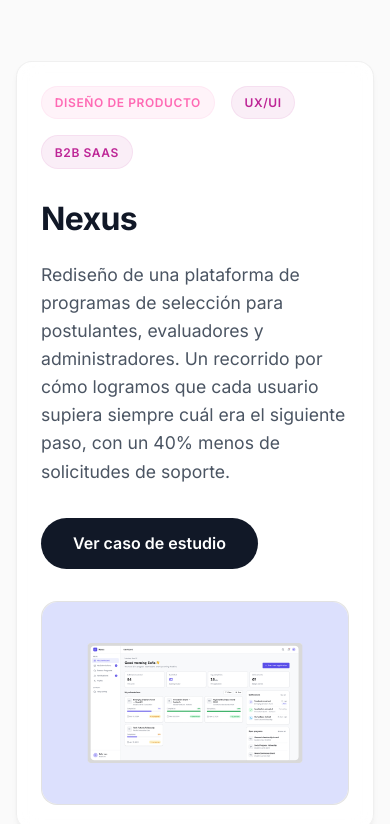
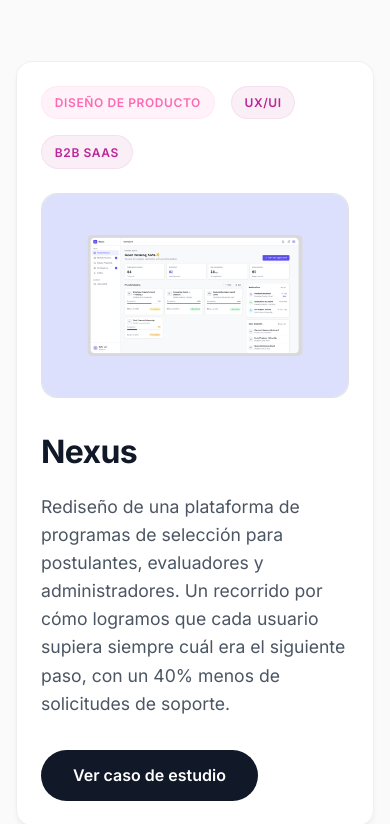
Before and after one commit to danizanella/portfolio, a plain HTML site: page index.html in a window 390 px wide. Shown: the part 941-1765 px from the top of the page. Drawn offline with nearby package versions, Linux system fonts and the light colour scheme; a web font is replaced by a local one.

Commit message:
Add files via upload

```diff
--- a/css/style.css
+++ b/css/style.css
@@ -263,9 +263,12 @@ body {
 }
 
 .case-card {
-    display: flex;
+    display: grid;
+    grid-template-columns: 1fr 1.2fr;
+    grid-template-rows: auto auto;
+    column-gap: 4rem;
+    row-gap: 0;
     align-items: center;
-    gap: 4rem;
     padding: 3rem;
     transition: all 0.5s cubic-bezier(0.165, 0.84, 0.44, 1);
 }
@@ -276,12 +279,16 @@ body {
     box-shadow: 0 20px 40px rgba(0,0,0,0.08);
 }
 
-.case-card.reverse {
-    flex-direction: row-reverse;
+.case-tags {
+    grid-column: 1;
+    grid-row: 1;
+    align-self: end;
 }
 
 .case-content {
-    flex: 1;
+    grid-column: 1;
+    grid-row: 2;
+    align-self: start;
 }
 
 .tags {
@@ -345,7 +352,9 @@ body {
 }
 
 .case-image {
-    flex: 1.2;
+    grid-column: 2;
+    grid-row: 1 / span 2;
+    align-self: center;
     border-radius: 16px;
     overflow: hidden;
     position: relative;
@@ -370,6 +379,11 @@ body {
 .project-hero {
     background: linear-gradient(105deg, #fcd5e6 0%, #fbe6ef 45%, var(--bg-color) 100%);
     padding: 9rem 2rem 4.5rem;
+}
+
+/* Misma separación entre el banner y la primera sección que entre secciones */
+.project-hero + .container {
+    padding-top: 6rem;
 }
 
 .project-header {
@@ -794,13 +808,31 @@ body {
         font-size: 2rem;
     }
 
-    .case-card, .case-card.reverse {
-        flex-direction: column;
-        gap: 2rem;
+    /* Card en móvil/tablet: una columna, en el orden del HTML (tags -> imagen -> texto) */
+    .case-card {
+        grid-template-columns: 1fr;
+        grid-template-rows: none;
+        align-items: stretch;
+    }
+
+    .case-tags,
+    .case-image,
+    .case-content {
+        grid-column: 1;
+        grid-row: auto;
+        align-self: stretch;
+    }
+
+    .case-tags {
+        margin-bottom: 1.5rem;
     }
 
     .case-image {
-        width: 100%;
+        margin-bottom: 1.75rem;
+    }
+
+    .case-content .btn-primary {
+        align-self: flex-start;
     }
 
     .project-meta {
--- a/index.html
+++ b/index.html
@@ -18,7 +18,7 @@
     <link rel="icon" type="image/png" sizes="192x192" href="assets/favicon/favicon-192.png">
     <link rel="apple-touch-icon" href="assets/favicon/apple-touch-icon.png">
     <link rel="canonical" href="https://danizanella.github.io/portfolio/">
-    <link rel="stylesheet" href="css/style.css">
+    <link rel="stylesheet" href="css/style.css?v=3">
     <link href="https://fonts.googleapis.com/css2?family=Inter:wght@400;500;600;700;800&family=Playfair+Display:ital,wght@0,400;0,600;1,400&display=swap" rel="stylesheet">
 </head>
 <body data-title-key="home.meta.title" data-desc-key="home.meta.description">
@@ -26,7 +26,7 @@
 
     <!-- Navigation -->
     <nav class="navbar" id="navbar">
-        <a href="index.html" class="nav-brand" aria-label="Daniela Zanella"><span class="brand-full">Daniela Zanella.</span><span class="brand-short" aria-hidden="true">DZ.</span></a>
+        <a href="./" class="nav-brand" aria-label="Daniela Zanella"><span class="brand-full">Daniela Zanella.</span><span class="brand-short" aria-hidden="true">DZ.</span></a>
         <div class="nav-links">
             <a href="#work" class="nav-link" data-i18n="nav.work">Proyectos</a>
             <a href="https://www.linkedin.com/in/dazanella/" target="_blank" rel="noopener" class="nav-link">LinkedIn</a>
@@ -60,18 +60,19 @@
         <section class="case-studies" id="work">
             <!-- Project 1: NEXUS -->
             <div class="case-card glass-panel fade-in slide-left">
-                <div class="case-content">
-                    <div class="tags">
-                        <span class="tag pink" data-i18n="home.nexus.tag1"></span>
-                        <span class="tag" data-i18n="home.nexus.tag2"></span>
-                        <span class="tag" data-i18n="home.nexus.tag3"></span>
-                    </div>
-                    <h3 data-i18n="home.nexus.title"></h3>
-                    <p data-i18n="home.nexus.text"></p>
-                    <a href="project-nexus.html" class="btn-primary" data-i18n="cta.caseStudy"></a>
+                <!-- Orden del HTML = orden en móvil: tags, imagen, texto. En escritorio se acomoda en 2 columnas con CSS grid -->
+                <div class="tags case-tags">
+                    <span class="tag pink" data-i18n="home.nexus.tag1"></span>
+                    <span class="tag" data-i18n="home.nexus.tag2"></span>
+                    <span class="tag" data-i18n="home.nexus.tag3"></span>
                 </div>
                 <div class="case-image">
                     <img src="assets/images/home/nexus-cover.png" data-i18n-attr="alt:home.nexus.imgAlt" alt="Dashboard del postulante en Nexus">
+                </div>
+                <div class="case-content">
+                    <h3 data-i18n="home.nexus.title"></h3>
+                    <p data-i18n="home.nexus.text"></p>
+                    <a href="project-nexus" class="btn-primary" data-i18n="cta.caseStudy"></a>
                 </div>
             </div>
         </section>
@@ -97,7 +98,7 @@
     <!-- Custom Cursor -->
     <div class="custom-cursor" id="customCursor"></div>
 
-    <script src="js/i18n.js"></script>
-    <script src="js/script.js"></script>
+    <script src="js/i18n.js?v=3"></script>
+    <script src="js/script.js?v=3"></script>
 </body>
 </html>
--- a/js/script.js
+++ b/js/script.js
@@ -1,10 +1,27 @@
-// URL limpia: /portfolio/index.html -> /portfolio/  y  /portfolio/project-nexus.html -> /portfolio/project-nexus
-// Solo en el sitio publicado (GitHub Pages sirve las páginas sin ".html").
-// En local (localhost o abriendo el archivo) no se toca nada para que todo siga funcionando.
-(function cleanUrl() {
+// URLs limpias
+// En el sitio publicado (GitHub Pages) los enlaces ya son limpios: "./" y "project-nexus".
+// En local (doble clic o localhost) no existe esa magia del servidor, así que
+// se les agrega ".html" para que la navegación siga funcionando al probar.
+(function cleanUrls() {
     const isLocal = !/^https?:$/.test(location.protocol) ||
         ['localhost', '127.0.0.1', '[::1]'].includes(location.hostname);
-    if (isLocal) return;
+
+    if (isLocal) {
+        document.addEventListener('DOMContentLoaded', () => {
+            document.querySelectorAll('a[href]').forEach(a => {
+                const href = a.getAttribute('href');
+                if (/^(https?:|mailto:|#)/.test(href)) return;
+                const [path, hash] = href.split('#');
+                let fixed = path;
+                if (path === './' || path === '') fixed = 'index.html';
+                else if (!/\.[a-z0-9]+$/i.test(path)) fixed = path + '.html';
+                a.setAttribute('href', fixed + (hash ? '#' + hash : ''));
+            });
+        });
+        return;
+    }
+
+    // Publicado: si alguien entra directo a /index.html o /algo.html, se limpia la barra de direcciones
     const cleanPath = location.pathname.replace(/index\.html$/, '').replace(/\.html$/, '');
     if (cleanPath !== location.pathname) {
         history.replaceState(null, '', cleanPath + location.search + location.hash);
```
Also changed, not shown: project-nexus.html (+6 -6 lines), 1 other file.
